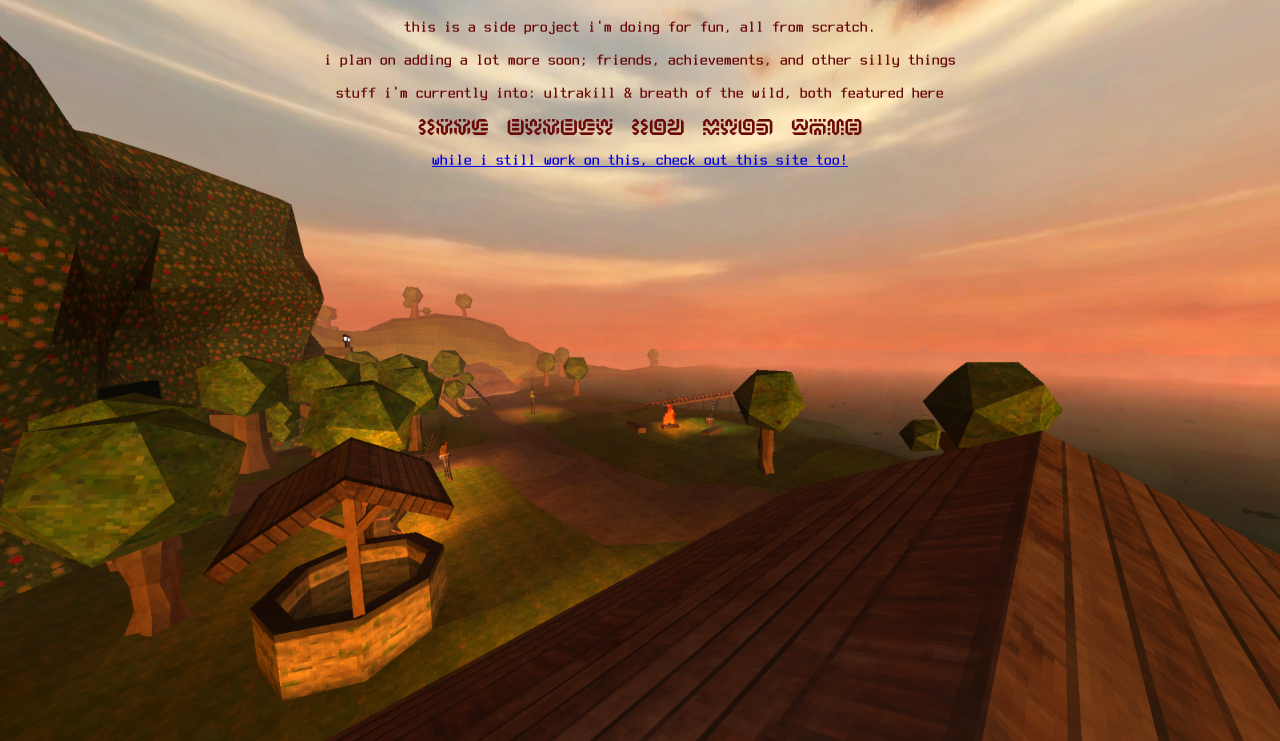
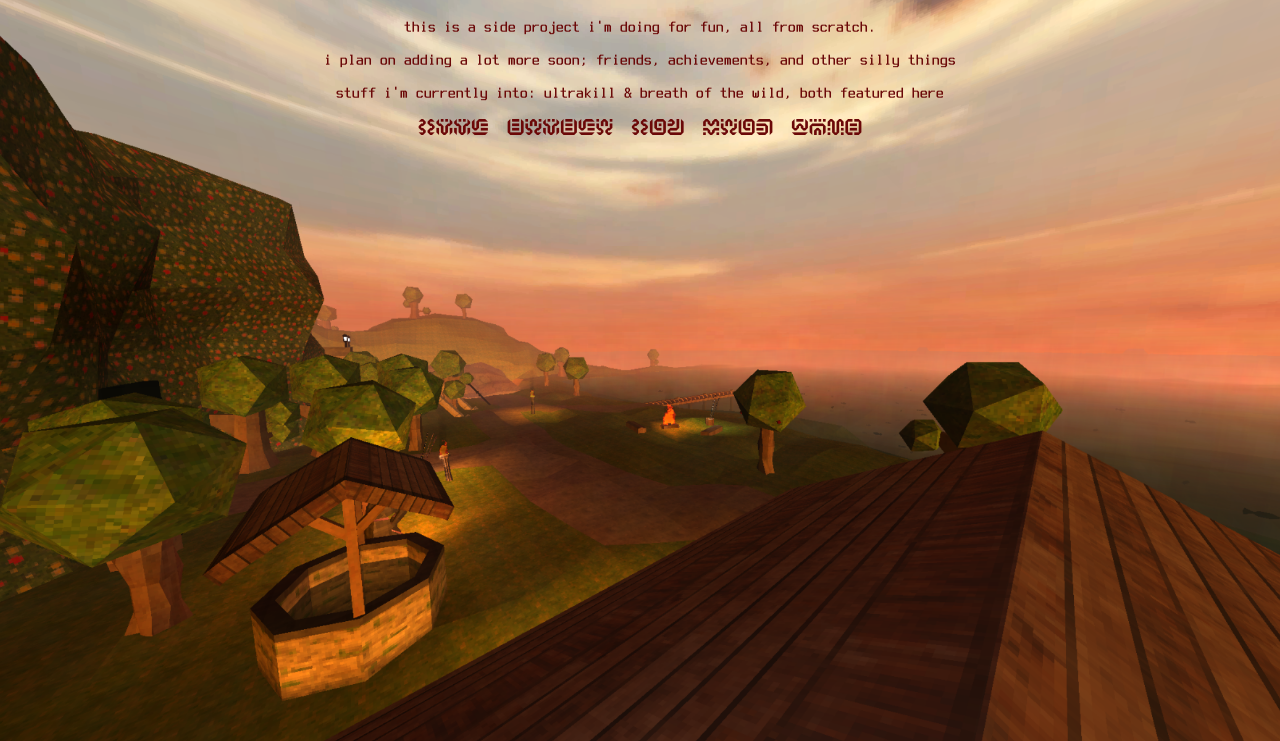
Before and after one commit to kawairunner/kawairunner.github.io, a website: page index.html in a window 1280 px wide. Shown: the part 59-800 px from the top of the page. Drawn offline with Linux system fonts and the light colour scheme.

Commit message:
optimisation and other stuff

```diff
--- a/index.html
+++ b/index.html
@@ -9,6 +9,7 @@
 </head>
 
 <body>
+<body style="background-image:url(/main/images/wallpaper.webp);"></body>
     <div>
         <h1>Welcome!
     </div>
@@ -24,9 +25,29 @@
     <div>
         <p style="font-family: SheikahFont;" title="or you can just copy paste it!"> cool people can read this</p>
     </div>
-    <div>
-        <a href="https://romefalls.lol">while i still work on this, check out this site too!</a>
-    </div>
+
+
+<!--
+ __     __     __  __     __  __        ______     ______     ______
+/\ \  _ \ \   /\ \_\ \   /\ \_\ \      /\  __ \   /\  == \   /\  ___\
+\ \ \/ ".\ \  \ \  __ \  \ \____ \     \ \  __ \  \ \  __<   \ \  __\
+ \ \__/".~\_\  \ \_\ \_\  \/\_____\     \ \_\ \_\  \ \_\ \_\  \ \_____\
+  \/_/   \/_/   \/_/\/_/   \/_____/      \/_/\/_/   \/_/ /_/   \/_____/
+
+ __  __     ______     __  __
+/\ \_\ \   /\  __ \   /\ \/\ \
+\ \____ \  \ \ \/\ \  \ \ \_\ \
+ \/\_____\  \ \_____\  \ \_____\
+  \/_____/   \/_____/   \/_____/
+
+ __  __     ______     ______     ______
+/\ \_\ \   /\  ___\   /\  == \   /\  ___\
+\ \  __ \  \ \  __\   \ \  __<   \ \  __\
+ \ \_\ \_\  \ \_____\  \ \_\ \_\  \ \_____\
+  \/_/\/_/   \/_____/   \/_/ /_/   \/_____/
+ -->
+
+
 </body>
 
 </html>
--- a/main/css/styles.css
+++ b/main/css/styles.css
@@ -14,7 +14,7 @@ body {
     font-size: clamp(1rem, 1vw + 0.12rem, 2rem);
     color: rgb(107, 8, 8);
 
-    background-image: url('/main/images/wallpaper.webp');
+    /* background-image: url('/main/images/wallpaper.webp'); */
     background-size: auto 110vh;
     background-position: top;
     background-repeat: no-repeat;
```
Also changed, not shown: main/images/wallpaper2.webp (added), 1 other file.
